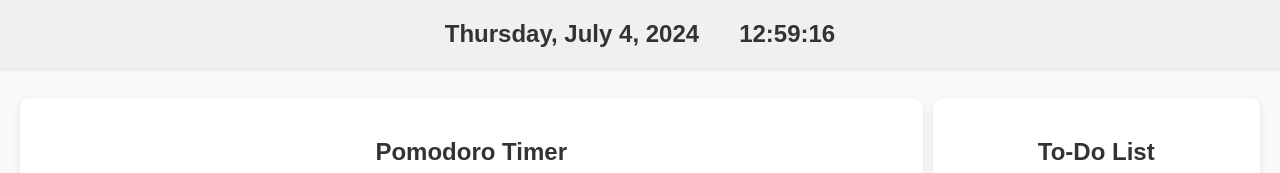
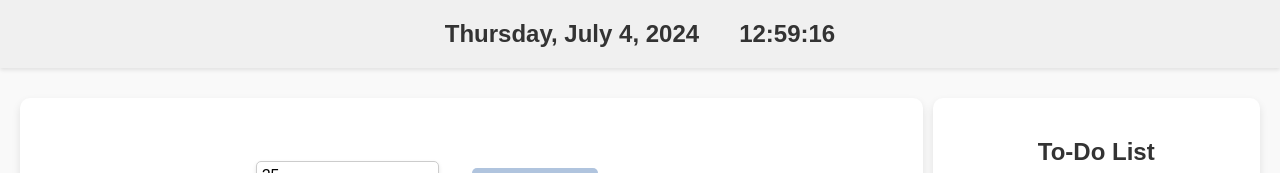
Before and after one commit to deryatnmz/task-manager-and-pomodoro-timer, a plain HTML site: page index.html in a window 1280 px wide. Shown: the top 173 px of the page. Drawn offline with Linux system fonts and the light colour scheme.

```diff
--- a/index.html
+++ b/index.html
@@ -3,7 +3,7 @@
 <head>
     <meta charset="UTF-8">
     <meta name="viewport" content="width=device-width, initial-scale=1.0">
-    <title>--</title>
+    <title>Task Manager and Pomodoro Timer.</title>
     <link rel="stylesheet" href="style.css">
 </head>
 <body>
@@ -14,7 +14,7 @@
     <div id="main-container">
         <div id="pomodoro" class="main-container-item">
 
-            <h2>Pomodoro Timer</h2>
+            <h2></h2>
             <div id="inside-container">
                 <div>
                     <div>
```
Also changed, not shown: 1 other file.
